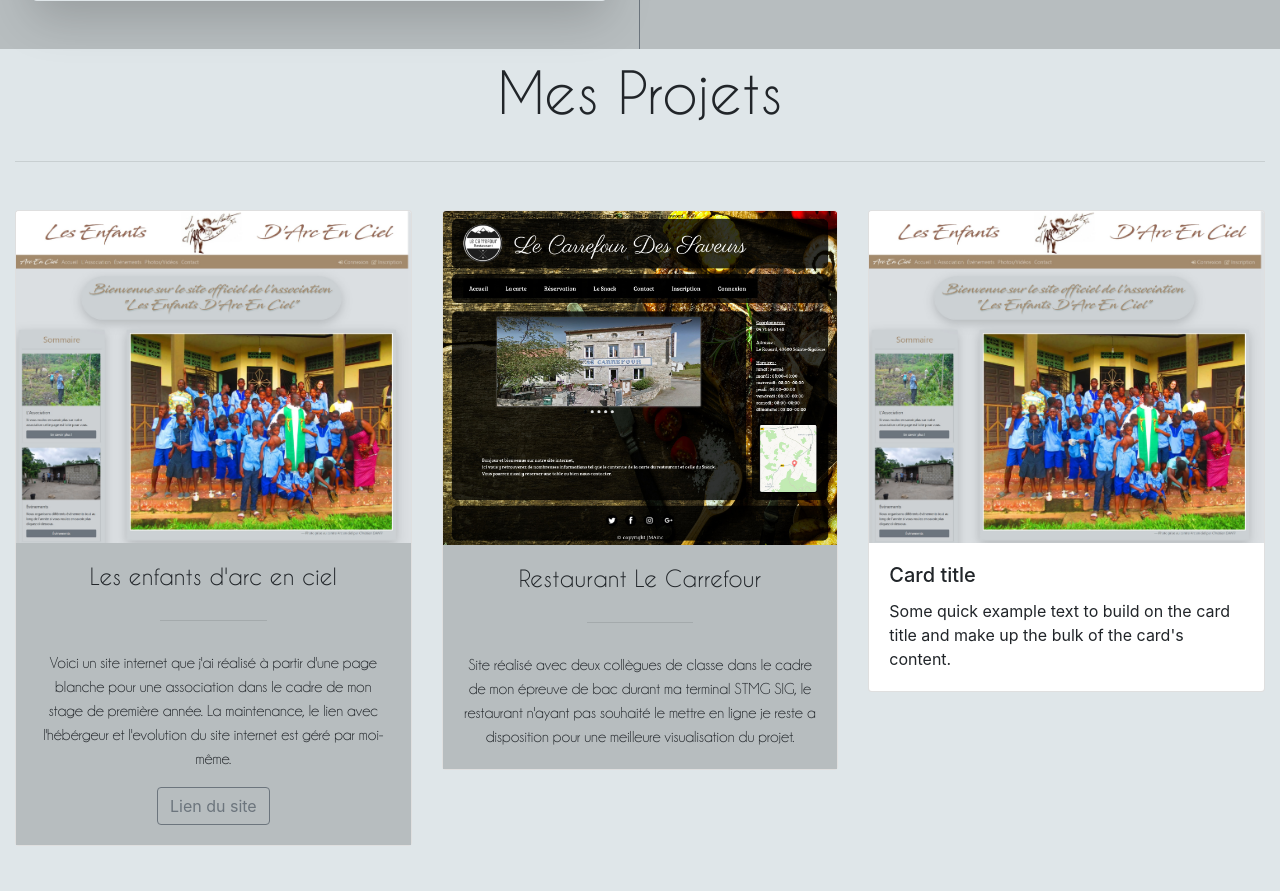
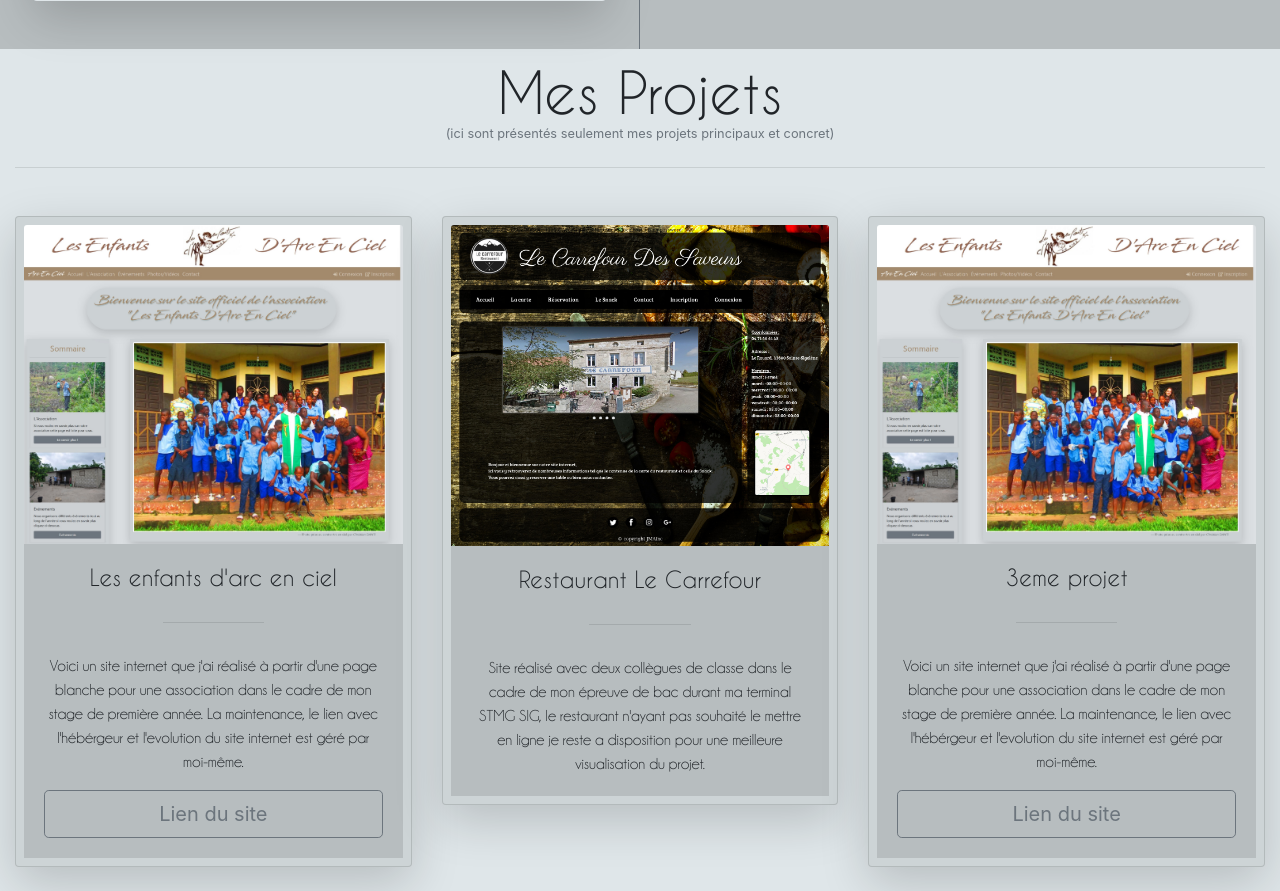
Before and after one commit to maxence4283/Portfolio, a PHP site: page / in a window 1280 px wide. Shown: the part 1313-2204 px from the top of the page. Before the commit the page ends 2158 px from the top, so only its background shows below. Run offline with PHP 8.4, Linux system fonts and the light colour scheme; some libraries are stand-ins or nearby versions; some web fonts are replaced.

Commit message:
Finition partielle de la partie projet

```diff
--- a/Public/css/portfolio.css
+++ b/Public/css/portfolio.css
@@ -40,3 +40,7 @@
 .caviardreams {
     font-family: "caviardreams";
 }
+
+.bg-projet {
+  background-color: #CDD4D6;
+}
--- a/index.php
+++ b/index.php
@@ -361,11 +361,14 @@
 <div id="projets">
   <div class="container-fluid">
       <div class="row">
-          <div class="col-12 col-xs-12 col-sm-12 col-lg-12 col-xl-12">
+          <div class="col-12 col-xs-12 col-sm-12 col-lg-12 col-xl-12 text-center">
 
-              <p class="text-center display-4 caviardreams" style="margin-bottom: -1%;padding-top: 0.75%">
+              <p class="display-4 caviardreams" style="padding-top: 0.75%;margin-bottom: -0.4%">
                   Mes Projets
               </p>
+              <div style="margin-bottom: -2%">
+                <small class="text-muted">(ici sont présentés seulement mes projets principaux et concret)</small>
+              </div>
 
               <hr class="my-5">
 
@@ -374,9 +377,9 @@
       </div>
 
       <div class="row">
-          <div class="col-12 col-xs-12 col-sm-4 col-lg-4 col-xl-4 text-center ">
+          <div class="col-12 col-xs-12 col-sm-4 col-lg-4 col-xl-4 text-center">
 
-              <div class="card" style="width: 100%;">
+              <div class="card shadow-lg p-2 mb-4 bg-projet rounded" style="width: 100%;">
                   <img class="card-img-top" src="Public/img/arcenciel.jpg" alt="Card image cap">
                   <div class="card-body" style="background-color: #b7bdbf">
                       <h5 class="card-title caviardreams" style="font-size: 1.4rem; margin-bottom: -5%">Les enfants d'arc en ciel</h5>
@@ -386,14 +389,14 @@
                       <p class="card-text champagne" style="margin-top: -5%">Voici un site internet que j'ai réalisé à partir d'une page blanche pour une association
                       dans le cadre de mon stage de première année. La maintenance, le lien avec l'hébérgeur et l'evolution du
                       site internet est géré par moi-même.</p>
-                      <a href="https://www.lesenfantsdarcenciel.ovh/" class="btn btn-outline-secondary" target="_blank" >Lien du site</a>
+                      <a href="https://www.lesenfantsdarcenciel.ovh/" class="btn btn-outline-secondary btn-lg btn-block" target="_blank" >Lien du site</a>
                   </div>
               </div>
 
           </div>
           <div class="col-12 col-xs-12 col-sm-4 col-lg-4 col-xl-4 text-center">
 
-              <div class="card" style="width: 100%;">
+              <div class="card shadow-lg p-2 mb-4 bg-projet rounded" style="width: 100%;">
                   <img class="card-img-top" src="Public/img/lecarrefour.jpg" alt="Card image cap">
                   <div class="card-body" style="background-color: #b7bdbf">
                       <h5 class="card-title caviardreams" style="font-size: 1.4rem; margin-bottom: -5%">Restaurant Le Carrefour</h5>
@@ -406,13 +409,19 @@
 
           </div>
 
-          <div class="col-12 col-xs-12 col-sm-4 col-lg-4 col-xl-4">
+          <div class="col-12 col-xs-12 col-sm-4 col-lg-4 col-xl-4 text-center">
 
-              <div class="card" style="width: 100%;">
+              <div class="card shadow-lg p-2 mb-4 bg-projet rounded" style="width: 100%;">
                   <img class="card-img-top" src="Public/img/arcenciel.jpg" alt="Card image cap">
-                  <div class="card-body">
-                      <h5 class="card-title">Card title</h5>
-                      <p class="card-text">Some quick example text to build on the card title and make up the bulk of the card's content.</p>
+                  <div class="card-body" style="background-color: #b7bdbf">
+                      <h5 class="card-title caviardreams" style="font-size: 1.4rem; margin-bottom: -5%">3eme projet</h5>
+
+                      <hr class="my-5" style="width:30%">
+
+                      <p class="card-text champagne" style="margin-top: -5%">Voici un site internet que j'ai réalisé à partir d'une page blanche pour une association
+                      dans le cadre de mon stage de première année. La maintenance, le lien avec l'hébérgeur et l'evolution du
+                      site internet est géré par moi-même.</p>
+                      <a href="https://www.lesenfantsdarcenciel.ovh/" class="btn btn-outline-secondary btn-lg btn-block" target="_blank" >Lien du site</a>
                   </div>
               </div>
 
```
